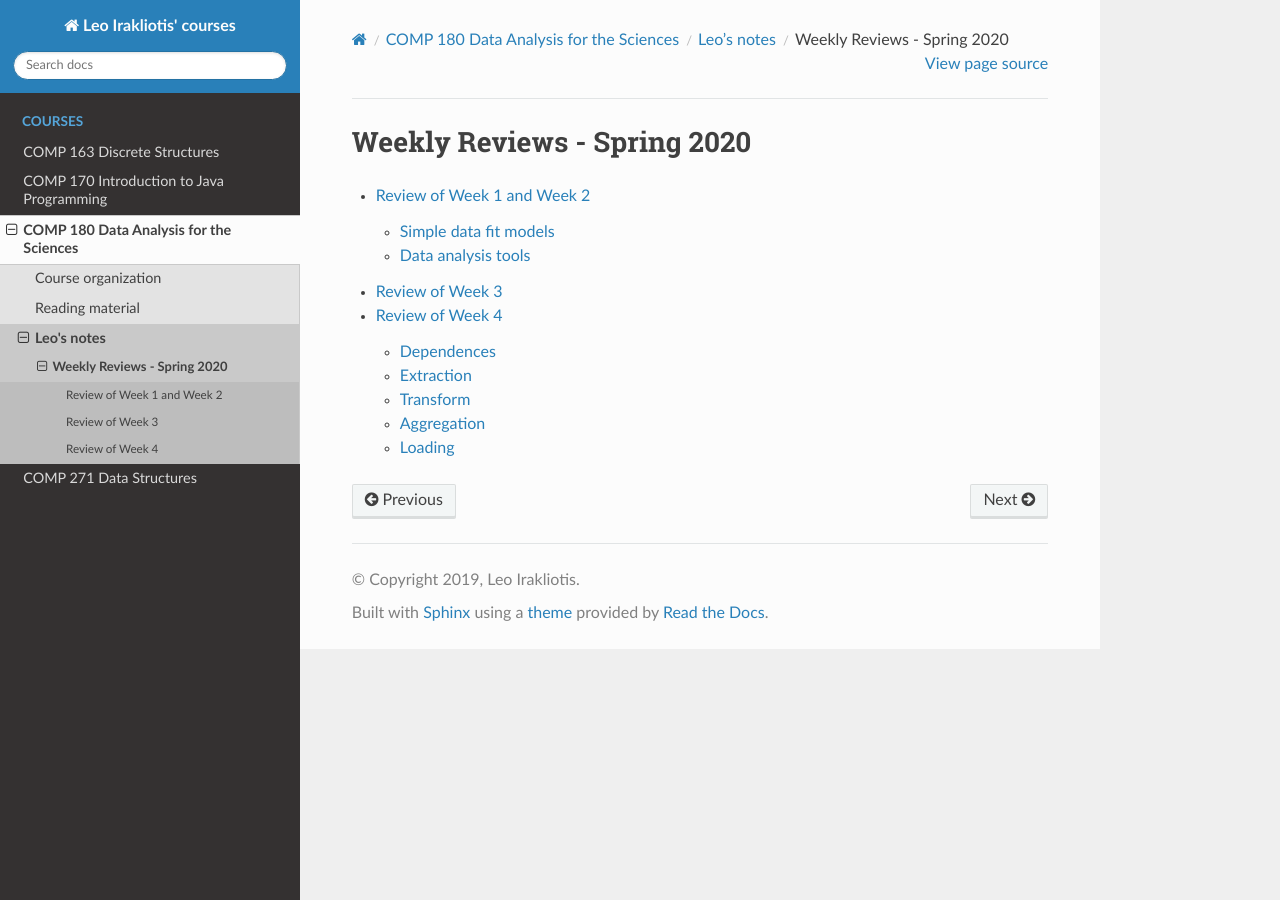
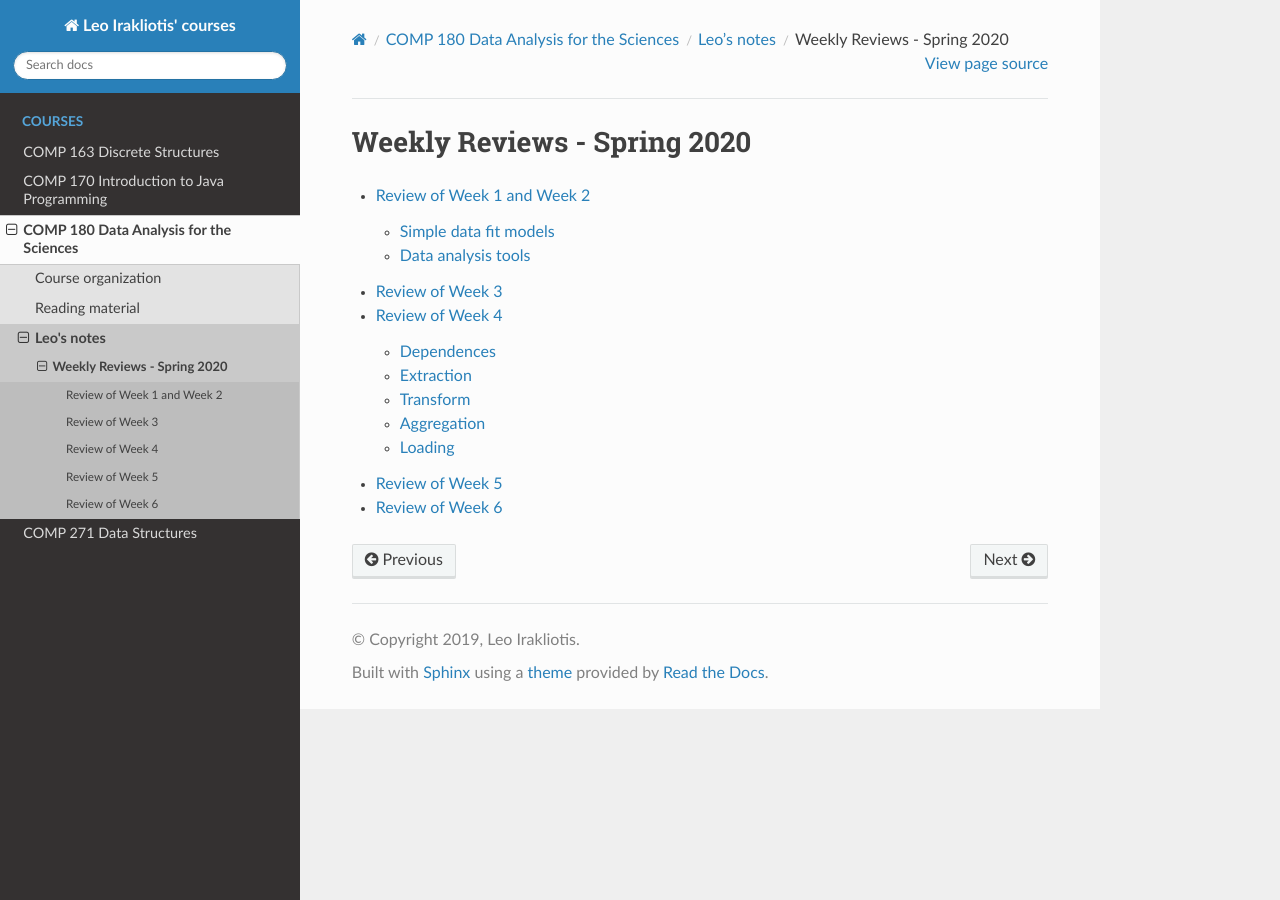
Before and after one commit to sleepyjaree/cdp, a Sphinx documentation site: the page built from source/COMP180/2020Spring/weeklyReviews.rst, in a window 1280 px wide. Built offline with Sphinx 7.4.7 and the Read the Docs theme 2.0.0, drawn with Linux system fonts in a browser that asks for light colours; pages that are not in the unit, such as notebooks, are missing from menus.

```diff
--- /dev/null
+++ b/source/COMP180/2020Spring/week5.rst
@@ -0,0 +1,3 @@
+
+Review of Week 5
+=======================================================
--- /dev/null
+++ b/source/COMP180/2020Spring/week6.rst
@@ -0,0 +1,3 @@
+
+Review of Week 6
+=======================================================
--- a/source/COMP180/2020Spring/weeklyReviews.rst
+++ b/source/COMP180/2020Spring/weeklyReviews.rst
@@ -7,3 +7,5 @@
 	week2
 	week3
 	week4
+	week5
+	week6
```
